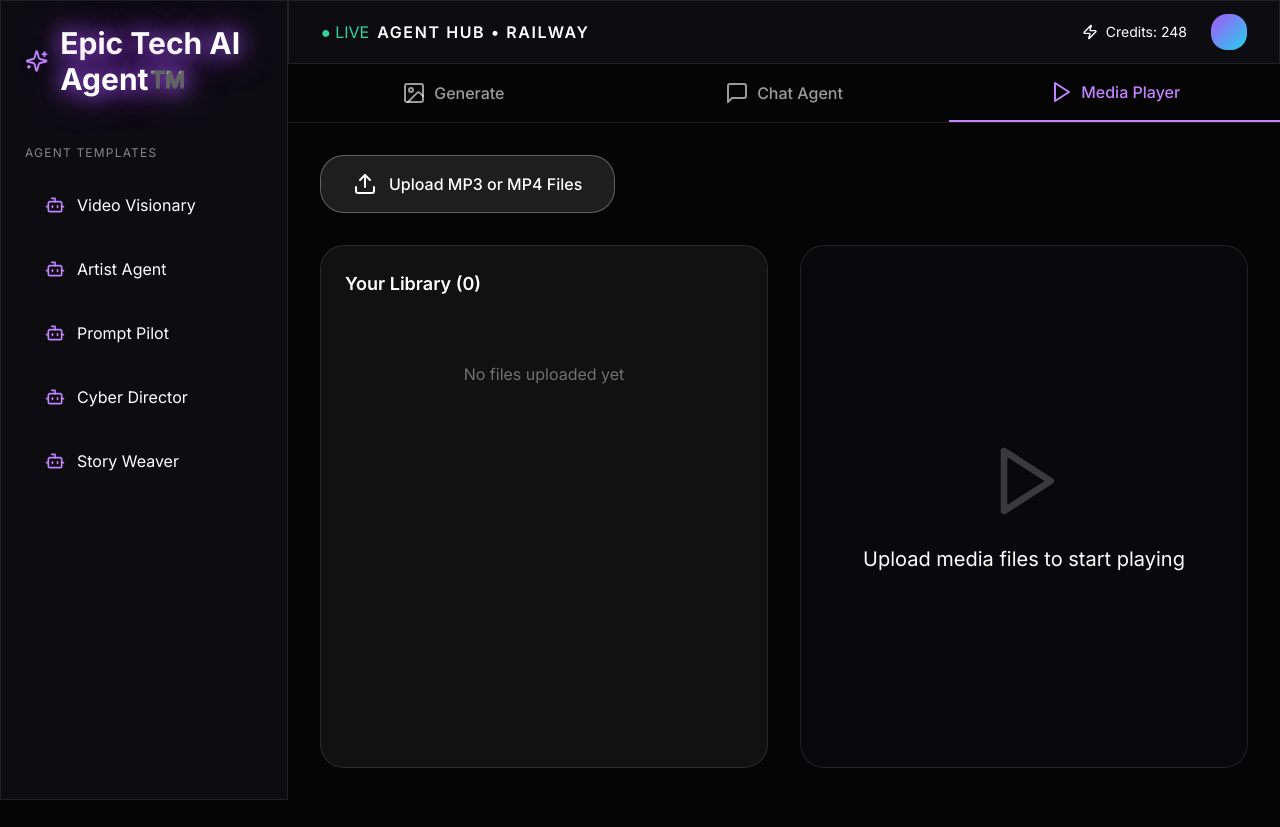
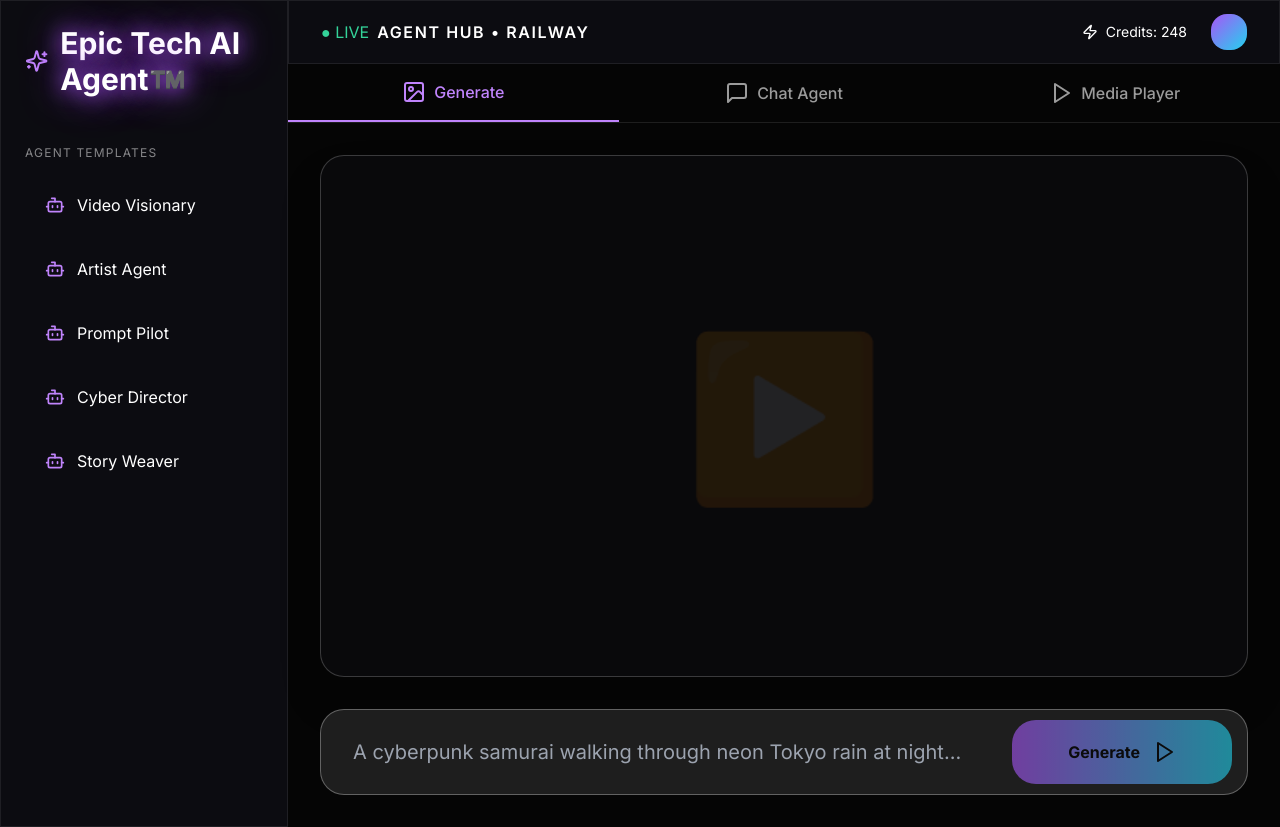
Before and after one commit to Sm0k367/epic-tech-platform, a Next.js app: page / in a window 1280 px wide. Before the commit the page ends 800 px from the top, so only its background shows below. Built offline with nearby package versions, Linux system fonts and the light colour scheme.

Commit message:
Update page.tsx

```diff
--- a/app/page.tsx
+++ b/app/page.tsx
@@ -10,12 +10,53 @@
   const [isGenerating, setIsGenerating] = useState(false);
   const [generatedImage, setGeneratedImage] = useState<string | null>(null);
   const [error, setError] = useState('');
-  const [activeTab, setActiveTab] = useState<'generate' | 'chat' | 'media'>('media');
+  const [activeTab, setActiveTab] = useState<'generate' | 'chat' | 'media'>('generate');
+
+  // Chat State
+  const [chatMessages, setChatMessages] = useState<{ role: string; content: string }[]>([
+    { role: 'assistant', content: "Hello! I'm Epic Tech AI Agent. How can I help you create today?" }
+  ]);
+  const [chatInput, setChatInput] = useState('');
+  const [isChatLoading, setIsChatLoading] = useState(false);
 
   // Media Player State
   const [mediaFiles, setMediaFiles] = useState<any[]>([]);
   const [currentMediaIndex, setCurrentMediaIndex] = useState(0);
-  const [isPlaying, setIsPlaying] = useState(false);
+
+  const handleGenerate = async () => {
+    if (!prompt.trim()) return;
+    setIsGenerating(true);
+    setError('');
+    setGeneratedImage(null);
+
+    const result = await generateImage(prompt);
+
+    if (result.success && result.imageUrl) {
+      setGeneratedImage(result.imageUrl);
+    } else {
+      setError(result.error || 'Generation failed. Check your FAL_KEY.');
+    }
+
+    setIsGenerating(false);
+  };
+
+  const sendChatMessage = async () => {
+    if (!chatInput.trim() || isChatLoading) return;
+
+    const userMessage = chatInput;
+    setChatMessages(prev => [...prev, { role: 'user', content: userMessage }]);
+    setChatInput('');
+    setIsChatLoading(true);
+
+    // Simulate AI response for now (you can connect real model later)
+    setTimeout(() => {
+      setChatMessages(prev => [...prev, {
+        role: 'assistant',
+        content: "That's a fantastic idea! I can help you generate that. Would you like an image or video version?"
+      }]);
+      setIsChatLoading(false);
+    }, 900);
+  };
 
   const handleFileUpload = (e: React.ChangeEvent<HTMLInputElement>) => {
     const files = Array.from(e.target.files || []);
@@ -30,10 +71,7 @@
 
   const playMedia = (index: number) => {
     setCurrentMediaIndex(index);
-    setIsPlaying(true);
   };
-
-  const togglePlay = () => setIsPlaying(!isPlaying);
 
   return (
     <div className="min-h-screen bg-[#050505] text-white flex overflow-hidden">
@@ -55,7 +93,7 @@
         </div>
       </div>
 
-      {/* Main Area */}
+      {/* Main Content */}
       <div className="flex-1 flex flex-col">
         <div className="h-16 border-b border-white/10 flex items-center px-8 glass">
           <div className="flex items-center gap-2">
@@ -89,37 +127,109 @@
           ))}
         </div>
 
-        {/* Media Player Tab - Fully Functional */}
+        {/* GENERATE TAB */}
+        {activeTab === 'generate' && (
+          <div className="flex-1 p-8 flex flex-col">
+            <div className="flex-1 flex items-center justify-center">
+              <motion.div className="w-full max-w-6xl aspect-video bg-zinc-950 rounded-3xl overflow-hidden shadow-2xl border border-white/20 relative">
+                {generatedImage ? (
+                  <img src={generatedImage} alt="Generated" className="w-full h-full object-cover" />
+                ) : isGenerating ? (
+                  <div className="absolute inset-0 flex flex-col items-center justify-center">
+                    <div className="w-20 h-20 border-4 border-purple-400 border-t-transparent rounded-full animate-spin mb-6"></div>
+                    <p className="text-2xl font-medium">Generating...</p>
+                  </div>
+                ) : (
+                  <div className="absolute inset-0 flex items-center justify-center text-[160px] text-white/10">▶️</div>
+                )}
+              </motion.div>
+            </div>
+
+            <div className="mt-8">
+              {error && <p className="text-red-400 text-center mb-4">{error}</p>}
+              <div className="relative">
+                <input
+                  type="text"
+                  value={prompt}
+                  onChange={(e) => setPrompt(e.target.value)}
+                  placeholder="A cyberpunk samurai walking through neon Tokyo rain at night..."
+                  className="w-full bg-white/10 border border-white/30 focus:border-purple-400 rounded-3xl px-8 py-7 text-xl outline-none"
+                />
+                <button
+                  onClick={handleGenerate}
+                  disabled={isGenerating || !prompt.trim()}
+                  className="absolute right-4 top-1/2 -translate-y-1/2 bg-gradient-to-r from-purple-500 to-cyan-400 text-black font-bold px-14 py-5 rounded-3xl flex items-center gap-3 hover:brightness-110 disabled:opacity-60"
+                >
+                  {isGenerating ? 'Generating...' : 'Generate'}
+                  <Play className="w-6 h-6" />
+                </button>
+              </div>
+            </div>
+          </div>
+        )}
+
+        {/* CHAT AGENT TAB */}
+        {activeTab === 'chat' && (
+          <div className="flex-1 flex flex-col p-8">
+            <div className="flex-1 overflow-y-auto space-y-6 mb-6 pr-4">
+              {chatMessages.map((msg, i) => (
+                <div key={i} className={`flex ${msg.role === 'user' ? 'justify-end' : 'justify-start'}`}>
+                  <div className={`max-w-[75%] p-5 rounded-3xl ${
+                    msg.role === 'user' ? 'bg-purple-600' : 'bg-white/10'
+                  }`}>
+                    {msg.content}
+                  </div>
+                </div>
+              ))}
+              {isChatLoading && <div className="text-purple-400">Thinking...</div>}
+            </div>
+
+            <div className="flex gap-3">
+              <input
+                type="text"
+                value={chatInput}
+                onChange={(e) => setChatInput(e.target.value)}
+                onKeyPress={(e) => e.key === 'Enter' && sendChatMessage()}
+                placeholder="Talk to your AI Agent..."
+                className="flex-1 bg-white/10 border border-white/30 rounded-3xl px-6 py-4 outline-none focus:border-purple-400"
+              />
+              <button
+                onClick={sendChatMessage}
+                disabled={isChatLoading || !chatInput.trim()}
+                className="bg-purple-600 px-10 rounded-3xl font-semibold hover:bg-purple-500 disabled:opacity-50"
+              >
+                Send
+              </button>
+            </div>
+          </div>
+        )}
+
+        {/* MEDIA PLAYER TAB */}
         {activeTab === 'media' && (
-          <div className="flex-1 p-8 flex flex-col">
-            <div className="mb-8">
-              <label className="cursor-pointer bg-white/10 hover:bg-white/20 transition-colors border border-white/30 rounded-3xl px-8 py-4 flex items-center justify-center gap-3 w-fit">
+          <div className="flex-1 p-8">
+            <label className="cursor-pointer bg-white/10 hover:bg-white/20 border border-white/30 rounded-3xl px-8 py-4 inline-flex items-center gap-3 mb-8">
               <Upload className="w-6 h-6" />
-                <span className="font-medium">Upload MP3 or MP4 Files</span>
+              Upload MP3 or MP4 Files
               <input type="file" multiple accept="audio/*,video/*" onChange={handleFileUpload} className="hidden" />
             </label>
-            </div>
 
-            <div className="flex-1 grid grid-cols-1 lg:grid-cols-2 gap-8">
+            <div className="grid grid-cols-1 lg:grid-cols-2 gap-8">
               {/* Playlist */}
               <div className="bg-white/5 rounded-3xl p-6 border border-white/10">
-                <h3 className="text-lg font-semibold mb-4">Your Library ({mediaFiles.length})</h3>
+                <h3 className="font-semibold mb-4">Your Library ({mediaFiles.length})</h3>
                 <div className="space-y-2 max-h-[500px] overflow-y-auto">
                   {mediaFiles.length === 0 ? (
-                    <p className="text-white/40 text-center py-12">No files uploaded yet</p>
+                    <p className="text-white/40 text-center py-12">No files yet. Upload some MP3 or MP4 files.</p>
                   ) : (
                     mediaFiles.map((media, index) => (
                       <div
                         key={index}
                         onClick={() => playMedia(index)}
-                        className={`flex items-center gap-4 p-4 rounded-2xl cursor-pointer transition-all hover:bg-white/10 ${currentMediaIndex === index ? 'bg-white/10' : ''}`}
+                        className={`p-4 rounded-2xl cursor-pointer hover:bg-white/10 flex items-center gap-4 ${currentMediaIndex === index ? 'bg-white/10' : ''}`}
                       >
-                        <div className="w-12 h-12 bg-white/10 rounded-xl flex items-center justify-center">
-                          {media.type.startsWith('video') ? '🎬' : '🎵'}
-                        </div>
+                        <div className="text-2xl">{media.type.startsWith('video') ? '🎬' : '🎵'}</div>
                         <div className="flex-1 truncate">
-                          <p className="font-medium truncate">{media.name}</p>
-                          <p className="text-xs text-white/50">{media.type}</p>
+                          <p className="truncate">{media.name}</p>
                         </div>
                       </div>
                     ))
@@ -128,60 +238,25 @@
               </div>
 
               {/* Player */}
-              <div className="bg-zinc-950 rounded-3xl overflow-hidden border border-white/10 flex flex-col">
-                {mediaFiles.length > 0 && mediaFiles[currentMediaIndex] ? (
-                  <>
-                    <div className="flex-1 bg-black flex items-center justify-center p-8">
+              <div className="bg-zinc-950 rounded-3xl border border-white/10 p-6 flex flex-col">
+                {mediaFiles.length > 0 ? (
+                  <div>
                     {mediaFiles[currentMediaIndex].type.startsWith('video') ? (
-                        <video
-                          src={mediaFiles[currentMediaIndex].url}
-                          controls
-                          autoPlay
-                          className="max-h-[420px] rounded-2xl"
-                        />
+                      <video src={mediaFiles[currentMediaIndex].url} controls className="w-full rounded-2xl" />
                     ) : (
-                        <audio
-                          src={mediaFiles[currentMediaIndex].url}
-                          controls
-                          autoPlay
-                          className="w-full"
-                        />
+                      <audio src={mediaFiles[currentMediaIndex].url} controls className="w-full" />
                     )}
+                    <p className="text-center mt-6 font-medium">{mediaFiles[currentMediaIndex].name}</p>
                   </div>
-
-                    <div className="p-6 border-t border-white/10">
-                      <p className="font-medium text-center mb-6 truncate">
-                        {mediaFiles[currentMediaIndex].name}
-                      </p>
-
-                      <div className="flex justify-center gap-6">
-                        <button onClick={() => setCurrentMediaIndex(Math.max(0, currentMediaIndex - 1))} className="p-4 hover:bg-white/10 rounded-full">
-                          <SkipBack className="w-8 h-8" />
-                        </button>
-                        <button onClick={togglePlay} className="p-6 bg-purple-600 hover:bg-purple-500 rounded-full transition-colors">
-                          {isPlaying ? <Pause className="w-10 h-10" /> : <Play className="w-10 h-10 ml-1" />}
-                        </button>
-                        <button onClick={() => setCurrentMediaIndex(Math.min(mediaFiles.length - 1, currentMediaIndex + 1))} className="p-4 hover:bg-white/10 rounded-full">
-                          <SkipForward className="w-8 h-8" />
-                        </button>
-                      </div>
-                    </div>
-                  </>
                 ) : (
-                  <div className="flex-1 flex items-center justify-center text-center">
-                    <div>
-                      <Play className="w-20 h-20 mx-auto text-white/20 mb-6" />
-                      <p className="text-xl">Upload media files to start playing</p>
-                    </div>
+                  <div className="flex-1 flex items-center justify-center text-white/40">
+                    Upload files to start playing
                   </div>
                 )}
               </div>
             </div>
           </div>
         )}
-
-        {/* Other tabs remain the same as before */}
-        {/* ... (Generate and Chat tabs) */}
       </div>
     </div>
   );
```
Lines whose indentation alone changed are shown as unchanged.
